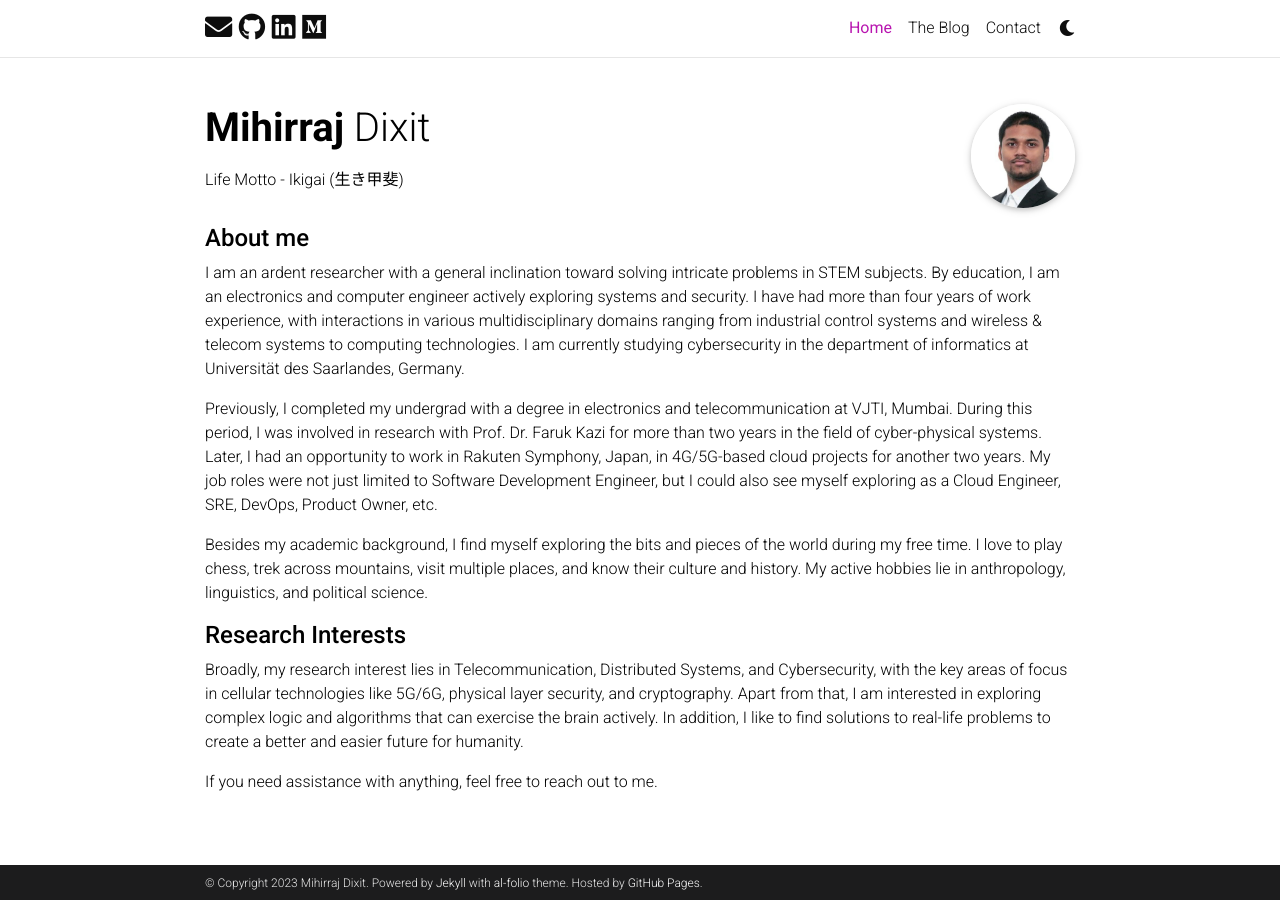
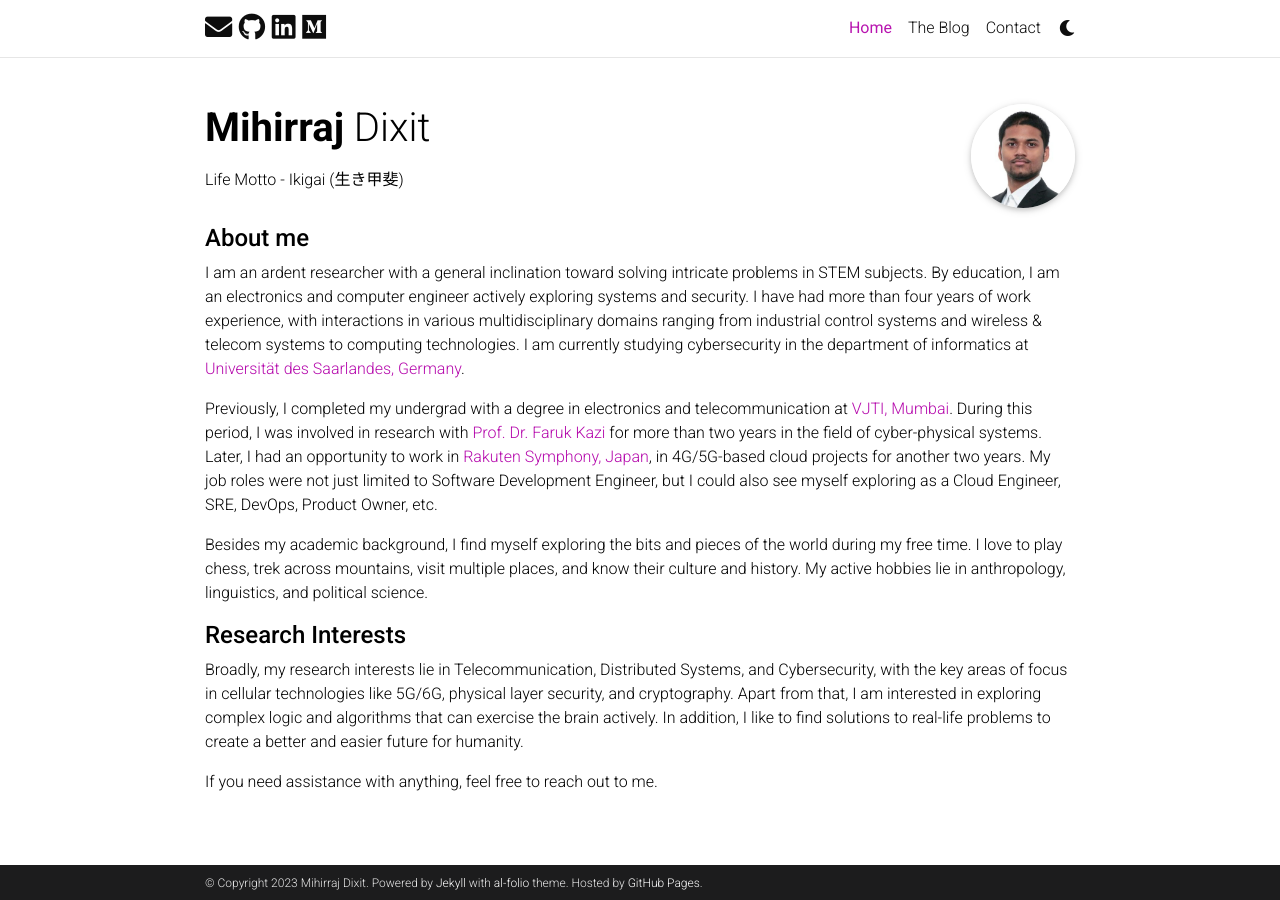
Before and after one commit to MihirrajDixit/mihirrajdixit.github.io, a Jekyll site: the page built from _pages/home.md, in a window 1280 px wide. Built offline with Jekyll 4.4.1, drawn with Linux system fonts in a browser that asks for light colours; nearby versions of some CDN libraries; comment, search, counter and statistics services are not loaded; a style sheet for code colours, icons or effects is not loaded; some of the changed lines change nothing that is shown.

Commit message:
Modified about

```diff
--- a/_pages/home.md
+++ b/_pages/home.md
@@ -12,9 +12,9 @@ profile:
 
 #### **About me**
 
-I am an ardent researcher with a general inclination toward solving intricate problems in STEM subjects. By education, I am an electronics and computer engineer actively exploring systems and security. I have had more than four years of work experience, with interactions in various multidisciplinary domains ranging from industrial control systems and wireless & telecom systems to computing technologies. I am currently studying cybersecurity in the department of informatics at Universität des Saarlandes, Germany.
+I am an ardent researcher with a general inclination toward solving intricate problems in STEM subjects. By education, I am an electronics and computer engineer actively exploring systems and security. I have had more than four years of work experience, with interactions in various multidisciplinary domains ranging from industrial control systems and wireless & telecom systems to computing technologies. I am currently studying cybersecurity in the department of informatics at [Universität des Saarlandes, Germany](https://www.uni-saarland.de/start.html).
 
-Previously, I completed my undergrad with a degree in electronics and telecommunication at VJTI, Mumbai. During this period, I was involved in research with Prof. Dr. Faruk Kazi for more than two years in the field of cyber-physical systems. Later, I had an opportunity to work in Rakuten Symphony, Japan, in 4G/5G-based cloud projects for another two years. My job roles were not just limited to Software Development Engineer, but I could also see myself exploring as a Cloud Engineer, SRE, DevOps, Product Owner, etc.
+Previously, I completed my undergrad with a degree in electronics and telecommunication at [VJTI, Mumbai](https://en.wikipedia.org/wiki/Veermata_Jijabai_Technological_Institute). During this period, I was involved in research with [Prof. Dr. Faruk Kazi](https://scholar.google.co.in/citations?user=oa7QCAgAAAAJ&hl=en) for more than two years in the field of cyber-physical systems. Later, I had an opportunity to work in [Rakuten Symphony, Japan](https://symphony.rakuten.com/), in 4G/5G-based cloud projects for another two years. My job roles were not just limited to Software Development Engineer, but I could also see myself exploring as a Cloud Engineer, SRE, DevOps, Product Owner, etc.
 
 Besides my academic background, I find myself exploring the bits and pieces of the world during my free time. I love to play chess, trek across mountains, visit multiple places, and know their culture and history. My active hobbies lie in anthropology, linguistics, and political science.
 
@@ -22,6 +22,6 @@ Besides my academic background, I find myself exploring the bits and pieces of t
 
 #### **Research Interests**
 
-Broadly, my research interest lies in Telecommunication, Distributed Systems, and Cybersecurity, with the key areas of focus in cellular technologies like 5G/6G, physical layer security, and cryptography. Apart from that, I am interested in exploring complex logic and algorithms that can exercise the brain actively. In addition, I like to find solutions to real-life problems to create a better and easier future for humanity.
+Broadly, my research interests lie in Telecommunication, Distributed Systems, and Cybersecurity, with the key areas of focus in cellular technologies like 5G/6G, physical layer security, and cryptography. Apart from that, I am interested in exploring complex logic and algorithms that can exercise the brain actively. In addition, I like to find solutions to real-life problems to create a better and easier future for humanity.
 
 If you need assistance with anything, feel free to reach out to me.
```
